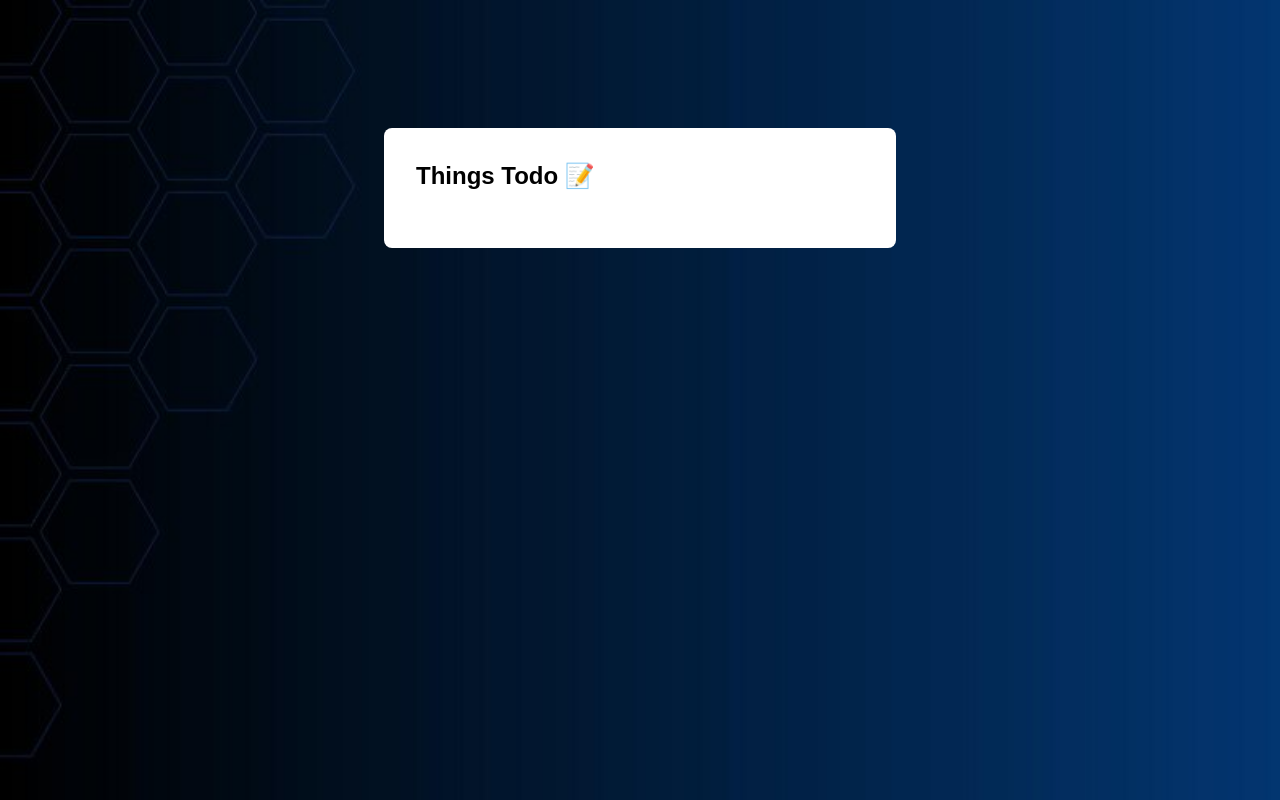
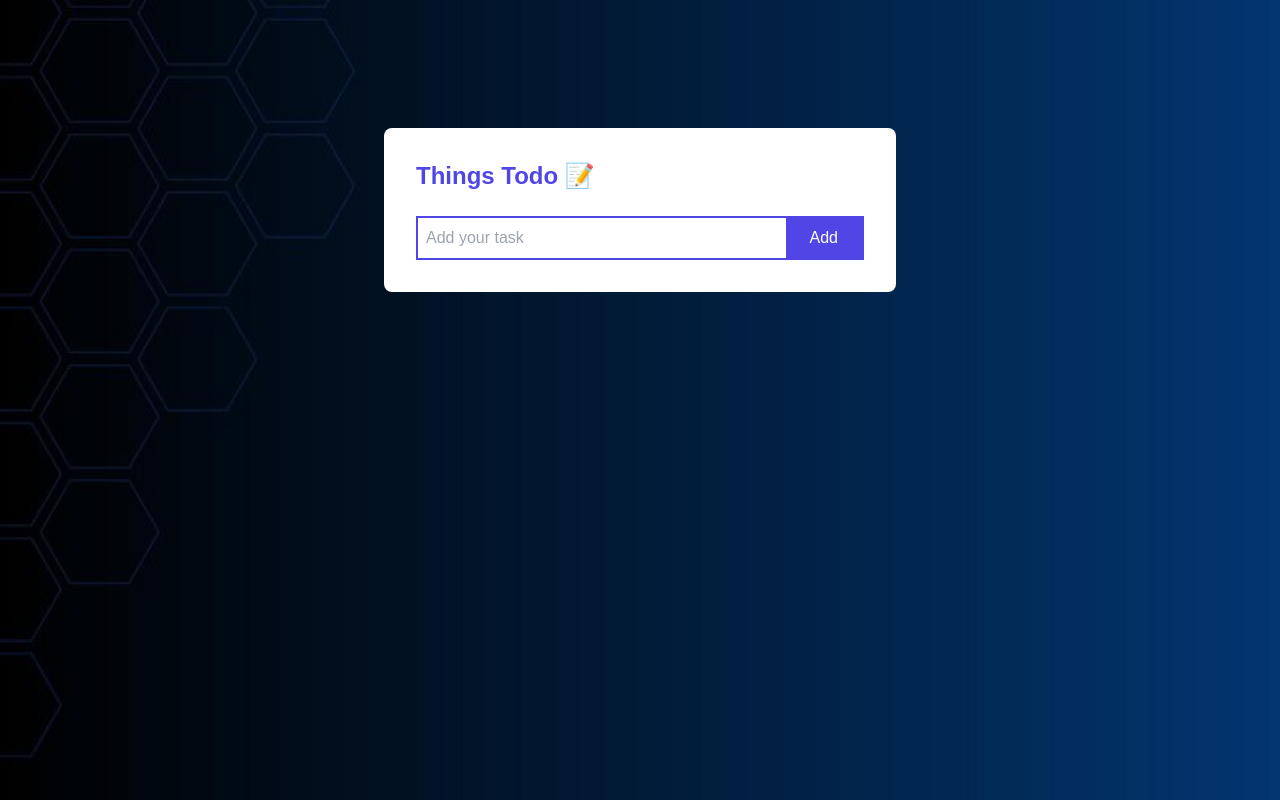
Before and after one commit to RavinduAX/TodoList_Sboot, a React (Create React App) app in the folder frontend/: page / in a window 1280 px wide. Built offline with nearby package versions, Linux system fonts and the light colour scheme.

Commit message:
content updated

```diff
--- a/frontend/src/App.jsx
+++ b/frontend/src/App.jsx
@@ -1,11 +1,12 @@
 import './App.css';
+import Todobody from './components/Todobody';
 
 function App() {
   return (
     <div className='w-screen h-screen flex justify-center '>
       <div className=' bg-white p-8 rounded-lg w-2/5 h-max relative top-32'>
-        <h1 className='font-semibold text-2xl mb-6'>Things Todo 📝</h1>
-
+        <h1 className='font-semibold text-2xl mb-6 text-indigo-600'>Things Todo 📝</h1>
+        <Todobody/>
       </div>
     </div>
   );
--- /dev/null
+++ b/frontend/src/components/Todobody.jsx
@@ -0,0 +1,14 @@
+import React from 'react'
+
+const Todobody = () => {
+   return (
+      <div>
+         <div className='border-2 border-indigo-600 flex justify-between'>
+            <input type="text" placeholder='Add your task' className='w-full focus:outline-none p-2'/>
+            <button className='py-1 px-6 bg-indigo-600 text-white'>Add</button>
+         </div>
+      </div>
+   )
+}
+
+export default Todobody
```
